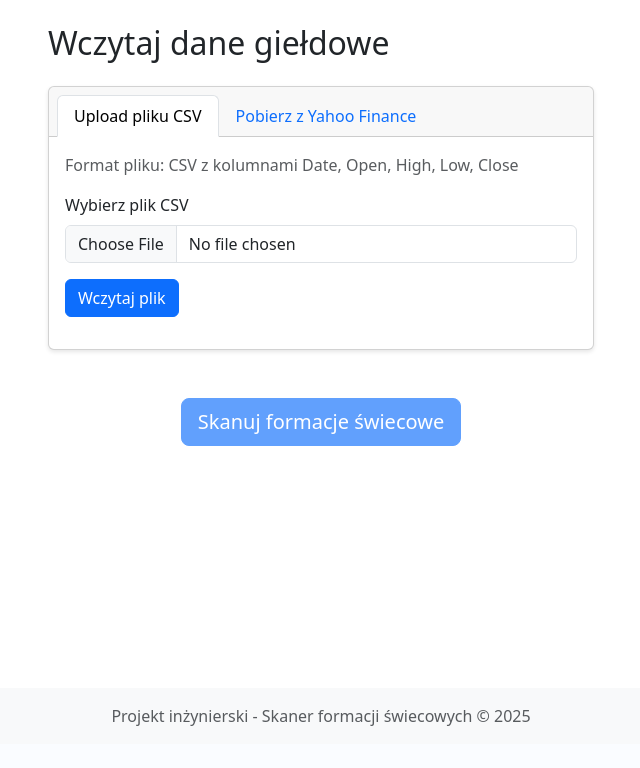
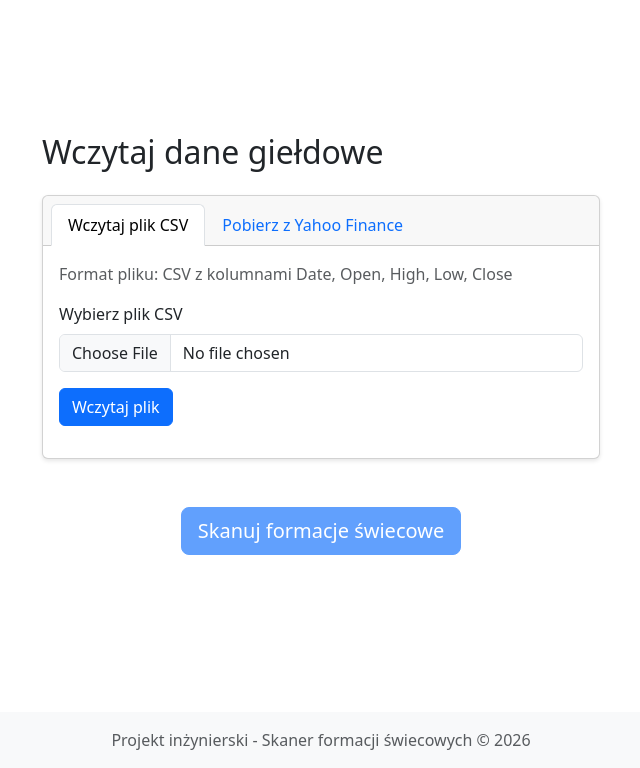
Before and after one commit to szymonhawel/candlestick_scanner, a Flask app: page /upload in a window 1280 px wide. Shown: the part 56-824 px from the top of the page, without its empty margins (319-959 px from the left). Before the commit the page ends 782 px from the top, so only its background shows below. Run offline with Flask 3, Linux system fonts and the light colour scheme.

Commit message:
Update footer year and enhance upload page text for clarity; adjust success message formatting

```diff
--- a/templates/base.html
+++ b/templates/base.html
@@ -37,7 +37,7 @@
 
     <footer class="footer mt-5 py-3 bg-light">
         <div class="container text-center">
-            <span class="text-muted">Projekt inżynierski - Skaner formacji świecowych © 2025</span>
+            <span class="text-muted">Projekt inżynierski - Skaner formacji świecowych © 2026</span>
         </div>
     </footer>
 
--- a/templates/index.html
+++ b/templates/index.html
@@ -20,7 +20,7 @@
                     <div class="col-md-4">
                         <div class="feature-box">
                             <h5>Wykrywanie formacji</h5>
-                            <p>Automatyczna identyfikacja ponad 20 formacji świecowych</p>
+                            <p>Automatyczna identyfikacja ponad 60 formacji świecowych</p>
                         </div>
                     </div>
                     <div class="col-md-4">
--- a/templates/upload.html
+++ b/templates/upload.html
@@ -2,16 +2,15 @@
 {% extends "base.html" %}
 
 {% block content %}
-<div class="row">
+<div class="d-flex align-items-center justify-content-center" style="min-height: 80vh">
     <div class="col-md-6 mx-auto">
         <h2 class="mb-4">Wczytaj dane giełdowe</h2>
-
         <div class="card">
             <div class="card-header">
                 <ul class="nav nav-tabs card-header-tabs" id="uploadTabs" role="tablist">
                     <li class="nav-item" role="presentation">
                         <button class="nav-link active" id="csv-tab" data-bs-toggle="tab" data-bs-target="#csv-panel" type="button" role="tab" aria-controls="csv-panel" aria-selected="true">
-                            Upload pliku CSV
+                            Wczytaj plik CSV
                         </button>
                     </li>
                     <li class="nav-item" role="presentation">
@@ -55,7 +54,6 @@
                                     <option value="5y">5 lat</option>
                                 </select>
                             </div>
-
                             <div class="mb-3">
                                 <div class="d-grid">
                                     <button class="btn btn-outline-secondary btn-sm" type="button" data-bs-toggle="collapse"
@@ -136,7 +134,7 @@ document.getElementById('uploadForm').addEventListener('submit', async (e) => {
 
         const messageDiv = document.getElementById('uploadMessage');
         if (data.success) {
-            messageDiv.innerHTML = '<div class="alert alert-success">✓ ' + data.message + '</div>';
+            messageDiv.innerHTML = '<div class="alert alert-success"> ' + data.message + '</div>';
             document.getElementById('scanButton').disabled = false;
         } else {
             messageDiv.innerHTML = '<div class="alert alert-danger">✗ ' + data.error + '</div>';
```
